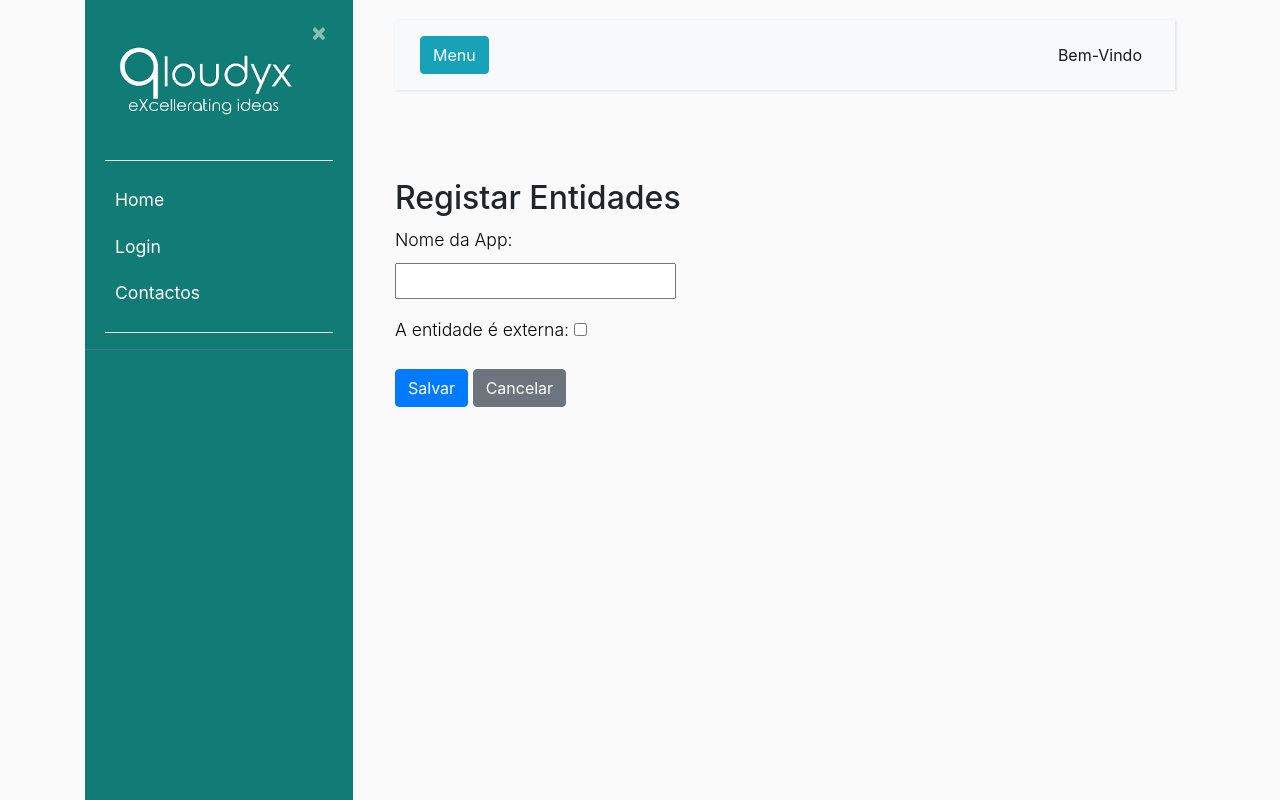
After one commit to dev-qloudyx/QSupport, a Django app: page /criar_entidades/ in a window 1280 px wide. The commit adds this page. Run offline with Django 4.2, Linux system fonts and the light colour scheme; some libraries are stand-ins or nearby versions.

Commit message:
Forms Apps e Entidades
Forms e templates para o registo das Apps e das Entidades

```diff
--- a/Qsupport/Qsupport/urls.py
+++ b/Qsupport/Qsupport/urls.py
@@ -28,6 +28,8 @@ urlpatterns = [
     path('register/', users_views.register, name ='register'), #URL para registar novos usuários
     path('login/', auth_views.LoginView.as_view(template_name ='users/login.html'), name ='login'), #URL para logar
     path('novoticket/', ticket_views.create_ticket, name ='novoticket'), #URL para criar novos tickets
+    path('criar_entidades/', ticket_views.create_entidade, name ='criar_entidades'), #URL para criar novos entidades
+    path('criar_app/', ticket_views.create_apps, name ='criar_app'), #URL para criar novos apps
     path('listaticket/', ticket_views.ticket_list, name ='listaticket'), #URL para a gestão de tickets
     path('logout/', auth_views.LogoutView.as_view(template_name='users/logout.html'), name='logout'), #URL para o logout
     path('profile/', users_views.profile, name='profile'), #URL para os perfís
--- a/Qsupport/ticket/models.py
+++ b/Qsupport/ticket/models.py
@@ -157,6 +157,7 @@ class Ticket(models.Model):
     resolucao = models.ForeignKey(Resolucao, null = True, on_delete=models.CASCADE, verbose_name='Resolução')
     id_Proprietario = models.ForeignKey(Usuarios, null = True, on_delete=models.CASCADE, related_name="criador", verbose_name='Criador do Ticket')
     estado = models.ForeignKey(StatusLog,null = True,default = 1, on_delete=models.CASCADE, verbose_name='Estado Atual')
+    usuario_app = models.ForeignKey(Usuarios_Apps,null = True, on_delete=models.CASCADE, limit_choices_to={'usuario': "4"})
 
     def __str__(self):
         return self.nome
--- a/Qsupport/ticket/templates/ticket/base.html
+++ b/Qsupport/ticket/templates/ticket/base.html
@@ -50,6 +50,8 @@
                         {% if user.is_admin or user.role == "Interno"%}
                         <li>
                             <a href="{% url 'register' %}">Registar outro Utilizador</a>
+                            <a href="{% url 'criar_entidades' %}">Registar Entidade</a>
+                            <a href="{% url 'criar_app' %}">Registar Apps</a>
                         </li>
                         {% endif %}
 
--- /dev/null
+++ b/Qsupport/ticket/templates/ticket/criar_entidades.html
@@ -0,0 +1,12 @@
+{% extends "ticket/base.html" %}
+{% block content %}
+<body class="container">
+    <h2 class="mt-5">Registar Entidades</h2>
+    <form method="post">
+        {% csrf_token %}
+        {{ form.as_p }}
+        <button type="submit" class="btn btn-primary">Salvar</button>
+        <a href="{% url 'listaticket' %}" class="btn btn-secondary">Cancelar</a>
+    </form>
+</body>
+{% endblock content %}
--- a/Qsupport/ticket/urls.py
+++ b/Qsupport/ticket/urls.py
@@ -5,6 +5,8 @@ from . import views
 urlpatterns = [
     path("", views.index, name="ticket-home"), #Home Page
     path('novo/', views.create_ticket, name='ticket-novo'), #Criar novo Ticket
+    path('criar_entidades/', views.create_entidade, name ='criar_entidades'), #URL para criar novos entidades
+    path('criar_app/', views.create_apps, name ='criar_app'), #URL para criar novos apps
     path('<int:pk>/editar/', views.editar_ticket, name='editar_ticket'),  # Editar ticket
     path('<int:pk>/apagar/', views.apagar_ticket, name='apagar_ticket'),  # Apagar ticket
     path('<int:pk>/detalhe', views.ticket_detalhe, name='detalheticket'),  # Ver detalhes do ticket
--- a/Qsupport/ticket/views.py
+++ b/Qsupport/ticket/views.py
@@ -2,7 +2,7 @@ from django.shortcuts import render, redirect
 from django.contrib import messages
 from django.http import HttpResponse
 from .models import Usuarios, Ticket,Estado
-from users.forms import TicketForm,TicketFormAdmin
+from users.forms import TicketForm,TicketFormAdmin, AppsForm, EntidadeForm
 from django.shortcuts import get_object_or_404
 from django.views.generic import UpdateView, DetailView, DeleteView
 from django.contrib.auth.decorators import login_required
@@ -28,13 +28,14 @@ def index(request):
             "corEstado":corEstado,
         })
 
-
+#Ver lista de tickets
 def ticket_list(request):
     ticketall = Ticket.objects.all()
     tickuser = request.user
     tickets = Ticket.objects.filter(Q(usuarios=tickuser) | Q(id_Proprietario=tickuser))
     return render(request, 'ticket/listaticket.html', {'tickets': tickets,'ticketall': ticketall})
 
+#Registar um ticket
 def create_ticket(request):
     if request.method == 'POST':
         form = TicketForm(request.POST)
@@ -100,3 +101,25 @@ def apagar_ticket(request, pk):
             ticket.delete()
             return redirect('listaticket')
         return render(request, 'ticket/apagar_ticket.html', {'ticket': ticket})
+
+#Registar nova entidade
+def create_entidade(request):
+    if request.method == 'POST':
+        form = EntidadeForm(request.POST)
+        if form.is_valid():
+            form.save()
+            return redirect('listaentidades')
+    else:
+        form = EntidadeForm()
+    return render(request, 'ticket/criar_entidades.html', {'form': form})
+
+#Registar nova app
+def create_apps(request):
+    if request.method == 'POST':
+        form = AppsForm(request.POST)
+        if form.is_valid():
+            form.save()
+            return redirect('listaticket')
+    else:
+        form = AppsForm()
+    return render(request, 'ticket/criar_app.html', {'form': form})
--- a/Qsupport/users/forms.py
+++ b/Qsupport/users/forms.py
@@ -2,7 +2,7 @@ from django import forms
 from django.contrib.auth.models import User
 from django.contrib.auth.forms import UserCreationForm
 from django.forms import ModelForm
-from ticket.models import Usuarios,Entidades,Ticket
+from ticket.models import Usuarios,Entidades,Ticket,Apps
 from phonenumber_field.modelfields import PhoneNumberField
 
 
@@ -31,25 +31,47 @@ class UserRegisterForm(UserCreationForm):
 
 
 
-#Formúlário para os tickets
+#Formulário para os tickets
 class TicketForm(forms.ModelForm):
     class Meta:
         model = Ticket
-        fields = ['nome', 'descricao','app_tpPedidos']
+        fields = ['nome', 'descricao','app_tpPedidos', 'usuario_app']
         labels = {
         "nome": "Titulo",
         "descricao":"Descrição",
-        "app_tpPedidos": "Tipo de problema"
+        "app_tpPedidos": "Tipo de problema",
+        "usuario_app" : "Aplicação"
     }
 
+#Formulário para os tickets registados internamente
 class TicketFormAdmin(forms.ModelForm):
     class Meta:
         model = Ticket
-        fields = ['nome','usuarios','descricao','app_tpPedidos','estado','prioridade']
+        fields = ['nome','usuarios','descricao','app_tpPedidos','estado','prioridade', 'usuario_app']
         labels = {
         "nome": "Titulo",
         "descricao":"Descrição",
         "app_tpPedidos": "Tipo de problema",
         "estado": "Estado",
         "prioridade":"Prioridade",
+        "usuario_app" : "Aplicação",
     }
+
+#Formulário para registar apps para entidades
+class AppsForm(forms.ModelForm):
+    class Meta:
+        model = Apps
+        fields = ['nome']
+        labels = {
+        "nome": "Nome da App"
+    }
+
+#Formulário para registar as entidades
+class EntidadeForm(forms.ModelForm):
+    class Meta:
+        model = Entidades
+        fields = ['nome', 'externo']
+        labels = {
+        "nome": "Nome da App",
+        "externo": "A entidade é externa:"
+    }
```
Also changed, not shown: Qsupport/ticket/templates/ticket/criar_app.html (added, +12 -0 lines), Qsupport/db.sqlite3, Qsupport/ticket/migrations/0013_ticket_usuario_app_alter_apps_ativo_alter_apps_nome_and_more.py (added), Qsupport/ticket/migrations/0014_alter_statuslog_datahora_alter_ticket_datacriacao_and_more.py (added), Qsupport/ticket/migrations/0015_alter_statuslog_datahora_alter_ticket_datacriacao_and_more.py (added), Qsupport/ticket/migrations/0016_alter_statuslog_datahora_alter_ticket_datacriacao_and_more.py (added), Qsupport/ticket/migrations/0017_alter_statuslog_datahora_alter_ticket_datacriacao_and_more.py (added).
